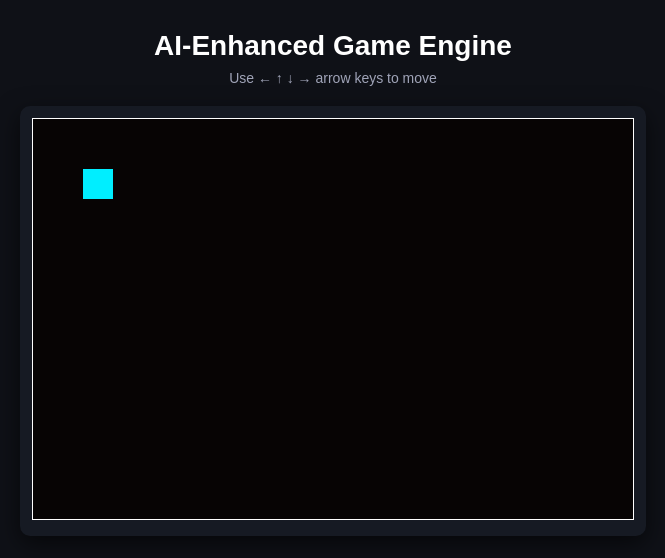
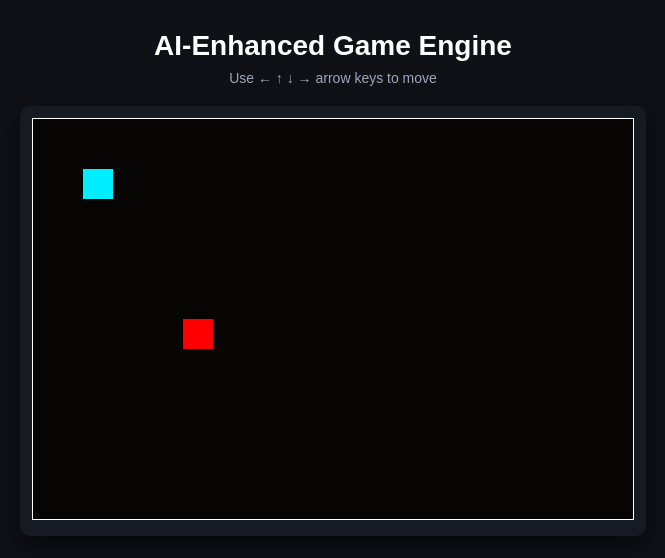
Before and after one commit to Harshit-Mourya/ai-enhanced-2d-game-engine, a React (Vite) app: page / in a window 1280 px wide. Shown: the top 558 px of the page, without its empty margins (307-972 px from the left). Built offline with nearby package versions, Linux system fonts and the light colour scheme.

Commit message:
Add multi-entity system with enemy movement and Redux-based collision detection pipeline

```diff
--- a/src/engine/rendering/SvgRenderer.jsx
+++ b/src/engine/rendering/SvgRenderer.jsx
@@ -5,7 +5,7 @@ import { useSelector } from "react-redux";
 export default function SvgRenderer() {
   //   console.log("SvgRenderer render");
   const player = useSelector((state) => state.entities.player);
-
+  const enemy = useSelector((state) => state.entities.enemy);
   return (
     <svg
       width="600"
@@ -13,7 +13,16 @@ export default function SvgRenderer() {
       style={{ border: "1px solid white", background: "#070404" }}
     >
       {/* Player */}
-      <rect x={player.x} y={player.y} width="30" height="30" fill="#00eeff" />
+      <rect
+        x={player.x}
+        y={player.y}
+        width="30"
+        height="30"
+        fill={player.collided ? "yellow" : "#00eeff"}
+      />
+
+      {/* Enemy */}
+      <rect x={enemy.x} y={enemy.y} width="30" height="30" fill="red" />
     </svg>
   );
 }
--- a/src/engine/state/store.js
+++ b/src/engine/state/store.js
@@ -10,6 +10,14 @@ const entitySlice = createSlice({
       dx: 0,
       dy: 0,
       speed: 2,
+      collided: false,
+    },
+    enemy: {
+      x: 300,
+      y: 200,
+      direction: 1,
+      speed: 1.5,
+      collided: false,
     },
   },
   reducers: {
@@ -33,6 +41,33 @@ const entitySlice = createSlice({
 
       if (state.player.y < 0) state.player.y = 0;
       if (state.player.y > 370) state.player.y = 370;
+
+      // ENEMY AUTO MOVEMENT (left ↔ right)
+
+      state.enemy.x += state.enemy.speed * state.enemy.direction;
+
+      if (state.enemy.x < 0 || state.enemy.x > 570) {
+        state.enemy.direction *= -1;
+      }
+
+      // PLAYER–ENEMY COLLISION DETECTION
+
+      const playerRight = state.player.x + 30;
+      const playerBottom = state.player.y + 30;
+
+      const enemyRight = state.enemy.x + 30;
+      const enemyBottom = state.enemy.y + 30;
+
+      const collision =
+        state.player.x < enemyRight &&
+        playerRight > state.enemy.x &&
+        state.player.y < enemyBottom &&
+        playerBottom > state.enemy.y;
+
+      if (collision) {
+        state.player.collided = collision;
+        state.enemy.collided = collision;
+      }
     },
   },
 });
```
